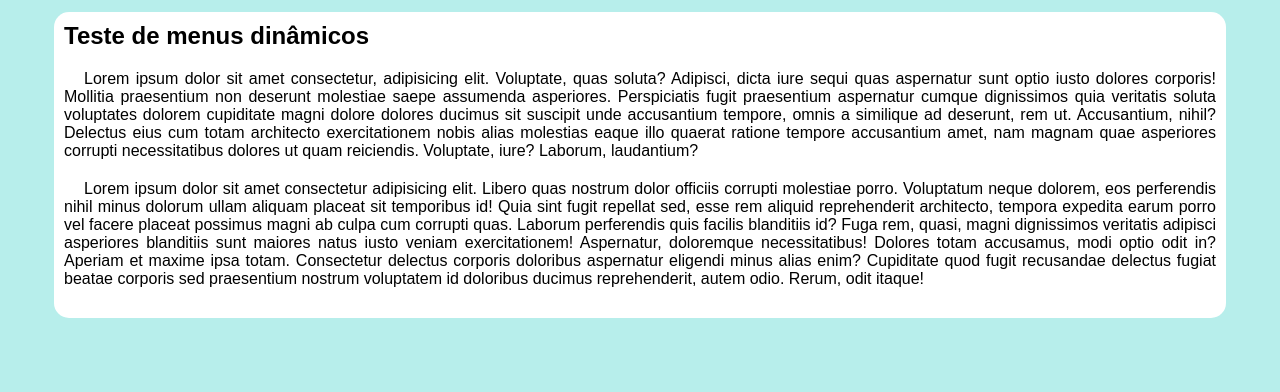
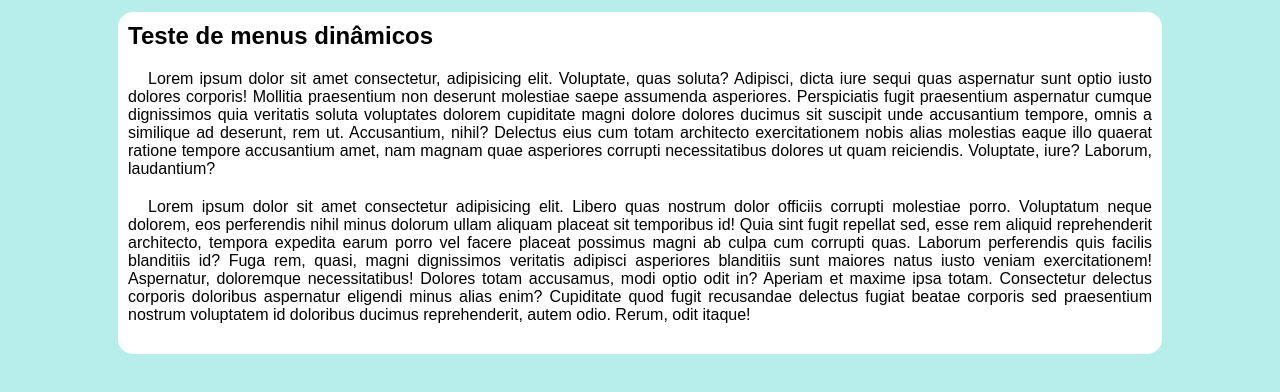
Before and after one commit to RenatoDeFreitas/1-Aprendnedo-html-css, a plain HTML site: page modulo-02-exercicios/mod03/ex026/mq005/index.html in a window 1280 px wide. Shown: the part 92-484 px from the top of the page. Drawn offline with Linux system fonts and the light colour scheme.

Commit message:
scrrollbar

```diff
--- a/modulo-02-exercicios/mod03/ex026/mq005/estilos.css
+++ b/modulo-02-exercicios/mod03/ex026/mq005/estilos.css
@@ -53,7 +53,7 @@ menu > ul > li > a:hover{
     background-color: #EB8A57;
 }
 main{
-    width: 90vw;
+    width: 80vw;
     background-color:white;
     margin:auto;
     margin-top: 15px;
--- a/modulo-02-exercicios/mod03/ex026/mq005/index.html
+++ b/modulo-02-exercicios/mod03/ex026/mq005/index.html
@@ -8,7 +8,7 @@
     <link href="https://fonts.googleapis.com/icon?family=Material+Icons" rel="stylesheet">
     <link rel="stylesheet" href="estilos.css">
 </head>
-<body>
+<body style="overflow-y: hidden;">
     <header>
         <h1>Site: cabeçalho dinâmico</h1>
         <span id="burguer" class="material-icons" onclick="clickMenu()" >menu</span>
```
